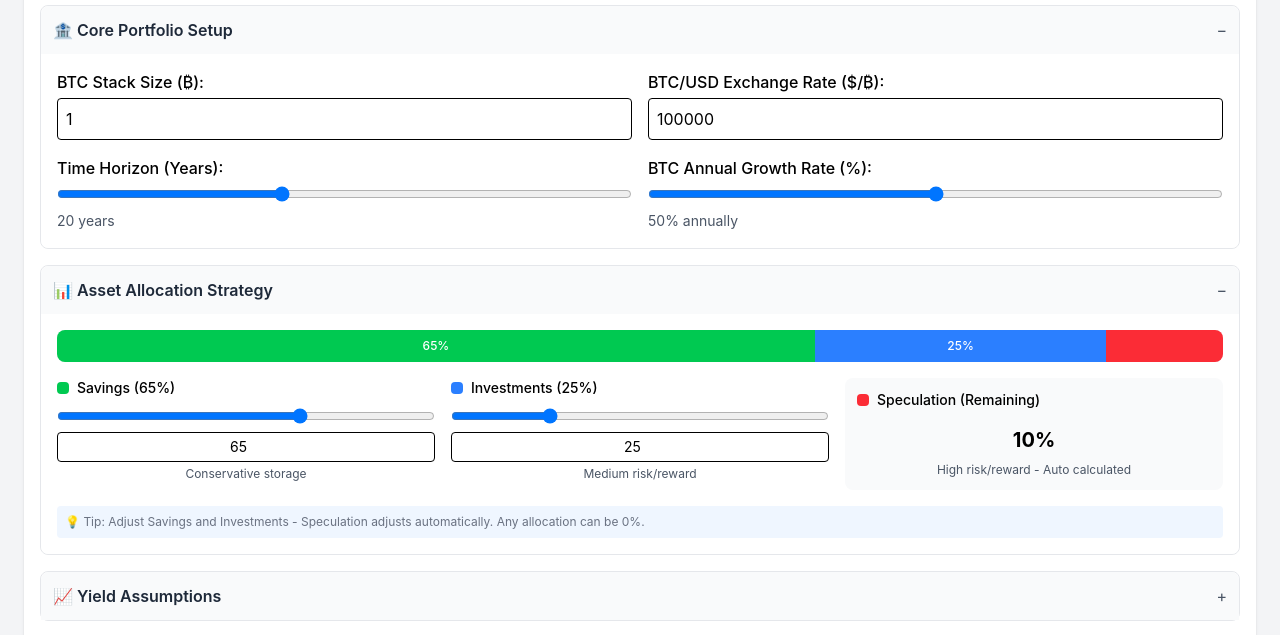
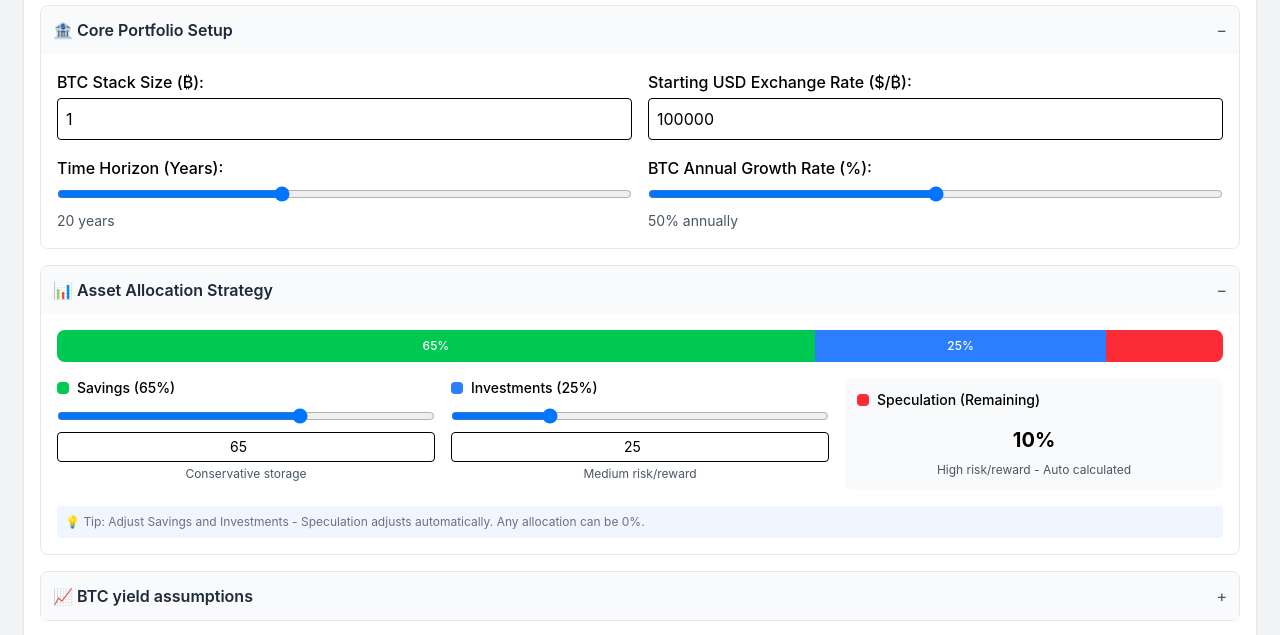
Before and after one commit to atamti/maxi_planner, a React (Vite) app: page / in a window 1280 px wide. Shown: the part 263-898 px from the top of the page. Built offline with nearby package versions, Linux system fonts and the light colour scheme.

Commit message:
Formatting and admin adjustments

```diff
--- a/src/App.tsx
+++ b/src/App.tsx
@@ -117,11 +117,11 @@ const App: React.FC = () => {
           USD income decays.
         </p>
         <p>
-          <a href="https://github.com" className="text-blue-600 underline">
+          <a href="https://github.com/atamti/maxi_planner" className="text-blue-600 underline">
             GitHub
           </a>{" "}
           |{" "}
-          <a href="https://x.com" className="text-blue-600 underline">
+          <a href="https://x.com/ChrisElamLearn" className="text-blue-600 underline">
             Feedback on X
           </a>{" "}
           |{" "}
--- a/src/components/PortfolioForm.tsx
+++ b/src/components/PortfolioForm.tsx
@@ -58,9 +58,7 @@ export const PortfolioForm: React.FC<Props> = ({
         defaultExpanded={true}
       >
         <div>
-          <label className="block font-medium mb-1">
-            BTC Stack Size (₿):
-          </label>
+          <label className="block font-medium mb-1">BTC Stack Size (₿):</label>
           <input
             type="number"
             value={formData.btcStack}
@@ -74,7 +72,7 @@ export const PortfolioForm: React.FC<Props> = ({
         </div>
         <div>
           <label className="block font-medium mb-1">
-            BTC/USD Exchange Rate ($/₿):
+            Starting USD Exchange Rate ($/₿):
           </label>
           <input
             type="number"
@@ -138,7 +136,7 @@ export const PortfolioForm: React.FC<Props> = ({
         </div>
       </CollapsibleSection>
 
-      <CollapsibleSection title="📈 Yield Assumptions">
+      <CollapsibleSection title="📈 BTC yield assumptions">
         <div>
           <label className="block font-medium mb-1">
             Investments Start Yield (BTC %):
```
